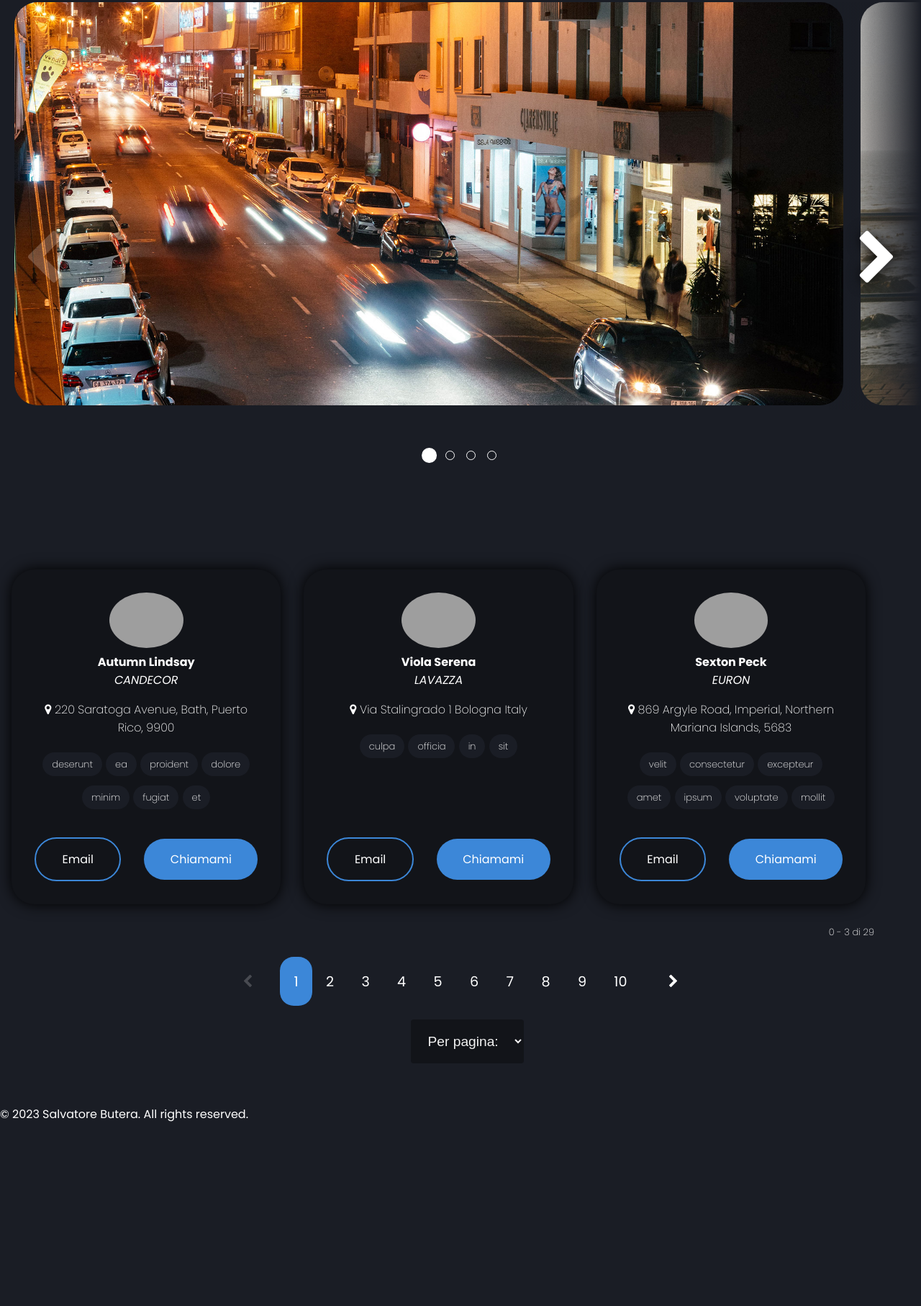
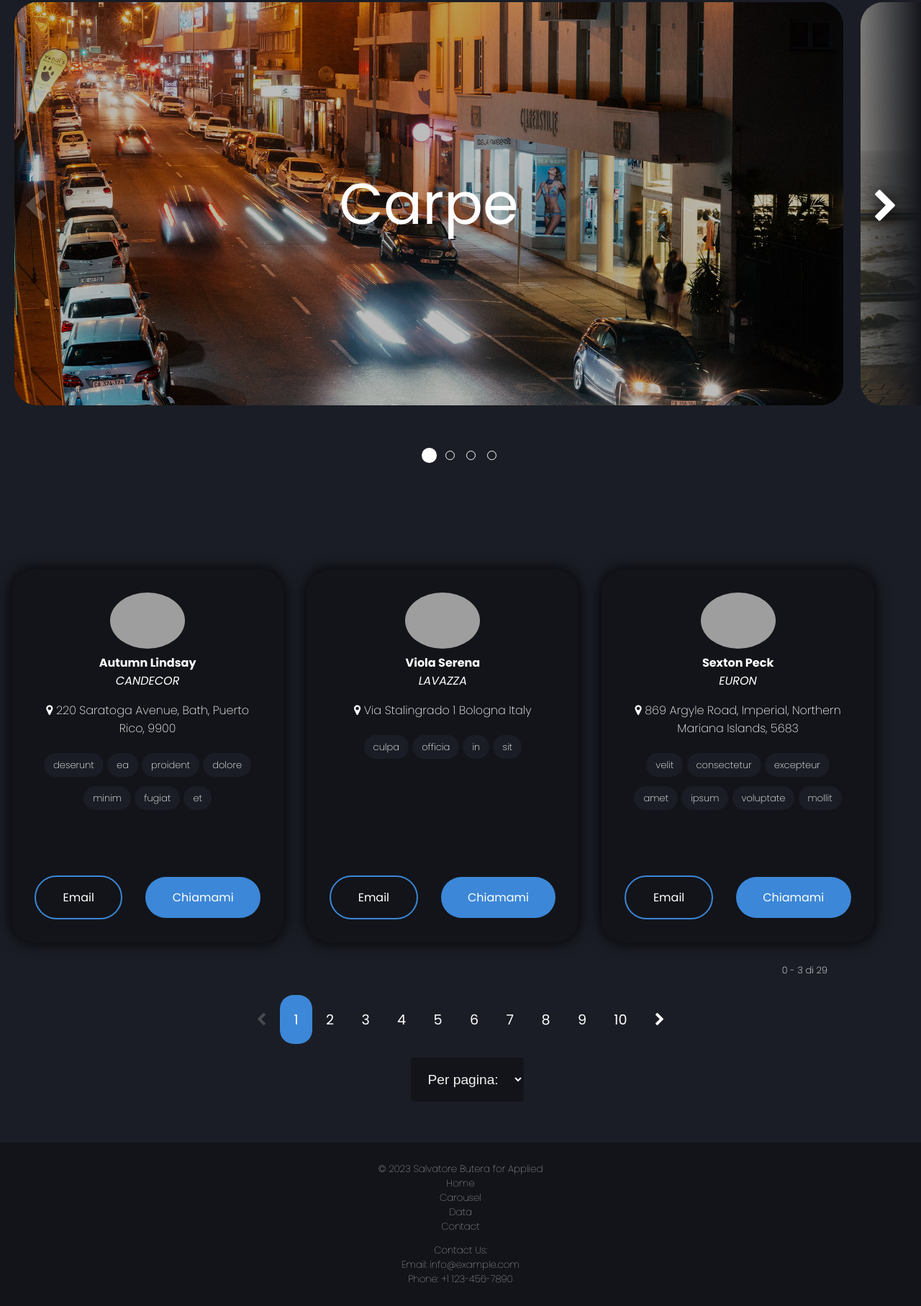
Before and after one commit to SalvatoreB98/applied, a website built with Vite: page index.html in a window 1280 px wide. Shown: the part 141-1955 px from the top of the page at 72% size. Before the commit the page ends 1701 px from the top, so only its background shows below. Built offline with nearby package versions, Linux system fonts and the light colour scheme; some packages are replaced by stand-ins of ours; grey boxes are pictures that could not be loaded.

Commit message:
Last commit

```diff
--- a/index.html
+++ b/index.html
@@ -2,13 +2,13 @@
 <html lang="en">
   <head>
     <meta charset="UTF-8" />
-    <link rel="icon" type="" href="" />
+    <link rel="icon" type="" href="/favonico.jpg" />
     <link rel="preconnect" href="https://fonts.googleapis.com">
     <link rel="preconnect" href="https://fonts.gstatic.com" crossorigin>
     <link href="https://fonts.googleapis.com/css2?family=Poppins:ital,wght@0,100;0,200;0,300;0,400;0,500;0,600;0,700;0,800;0,900;1,100;1,200;1,300;1,400;1,500;1,600;1,700;1,800;1,900&display=swap" rel="stylesheet">
     <link rel="stylesheet" href="https://cdnjs.cloudflare.com/ajax/libs/font-awesome/4.7.0/css/font-awesome.min.css">
     <meta name="viewport" content="width=device-width, initial-scale=1">
-    <title>Vite App</title>
+    <title>Salvatore Butera - Applied</title>
   </head>
   <body>
     <div id="app">
@@ -21,7 +21,7 @@
           <div class="buttons-container">
             <a class="menu-button lg" href="#data">Data</a>
             <a class="menu-button lg" href="#carousel">Carousel</a>
-            <a class="menu-button lg" href="#carousel">Footer</a>
+            <a class="menu-button lg" href="#footer">Footer</a>
             <a class="burger menu-button flex-center sm" href="#" ><i class="fa fa-bars" aria-hidden="true"></i></a>
           </div>
         </div>
@@ -51,10 +51,22 @@
           </button>
           <div class="imgs-container">
             <div class="imgs-scroller">
-              <div class="image" style="background-image: url(./assets/1.jpg)"></div>
-              <div class="image" style="background-image: url(./assets/2.jpg)"></div>
-              <div class="image" style="background-image: url(./assets/3.jpg)"></div>
-              <div class="image" style="background-image: url(./assets/4.jpg)"></div>
+              <div class="image" style="background-image: url(./assets/1.jpg)">
+                <div class="overlay-img"></div>
+                <div class="text-hero">Carpe</div>
+              </div>
+              <div class="image" style="background-image: url(./assets/2.jpg)">
+                <div class="overlay-img"></div>
+                <div class="text-hero">Diem</div>
+              </div>
+              <div class="image" style="background-image: url(./assets/3.jpg)">
+                <div class="overlay-img"></div>
+                <div class="text-hero">Vita</div>
+              </div>
+              <div class="image" style="background-image: url(./assets/4.jpg)">
+                <div class="overlay-img"></div>
+                <div class="text-hero">Brevis</div>
+              </div>
             </div>
             <div class="overlay"></div>
           </div>
@@ -70,10 +82,10 @@
         <div class="cards-container"></div>
         <div class="paginator padding">
           <div class="flex-center">
-            <div class="paginator-arrow arrow-left"> <i class="fa fa-chevron-left mr-1"></i></div>
+            <div class="paginator-arrow arrow-left"> <i class="fa fa-chevron-left"></i></div>
             <div class="indeces-container">
             </div>
-            <div class="paginator-arrow arrow-right"> <i class="fa fa-chevron-right ml-1"></i></div>
+            <div class="paginator-arrow arrow-right"> <i class="fa fa-chevron-right"></i></div>
           </div>
           <div class="select-pagination">
             <select name="items-page" id="items-page">
@@ -88,13 +100,24 @@
           <div class="results">--</div>
         </div>
       </section>
-      <footer>
-        <div>
-          <p>&copy; 2023 Salvatore Butera. All rights reserved.</p>
+      <footer id="footer">
+        <div class="container flex-center">
+          <div>
+            <p>&copy; 2023 Salvatore Butera for Applied</p>
+            <div><a href="#">Home</a></div>
+            <div><a href="#carousel">Carousel</a></div>
+            <div><a href="#data">Data</a></div>
+            <div><a href="#">Contact</a></div>
+          <div class="contact-info">
+            <p>Contact Us:</p>
+            <p>Email: info@example.com</p>
+            <p>Phone: +1 123-456-7890</p>
+          </div>
+          </div>
         </div>
       </footer>
+
     </div>
-
     <script type="module" src="/main.js"></script>
   </body>
 </html>
--- a/scripts/cards.js
+++ b/scripts/cards.js
@@ -18,18 +18,21 @@ data.getDataFromJson().then(((response) => {
   const arrowLeft = document.querySelector(".paginator-arrow.arrow-left");
 
 
-
   indexChange();
   updatePaginator();
   updateComponent();
   events();
+  requestAnimationFrame(update);
+
 
   /** FUNCTIONS DECLARATION */
   function updatePaginator() {
+
     pages =  Math.round(results / itemsPage);
+
     let toInject = ''
     if(data.isMobileDevice()){
-      toInject = `<span class="page-index">${pageIndex + 1}</span>`
+      toInject = `<span data-value=${pageIndex} class="page-index">${pageIndex + 1}</span>`
     } else{
       for (let i = 0; i < pages; i++) {
         toInject += `<span data-value=${i} class="page-index ${i == pageIndex ? 'primary' : ''}">${i + 1}</span>`
@@ -39,6 +42,7 @@ data.getDataFromJson().then(((response) => {
     document.querySelectorAll(".page-index").forEach((page)=>{
       page.addEventListener("click",(e)=>{
         const selectedIndex = parseInt(e.target.getAttribute("data-value", 10));
+        if(selectedIndex !== pageIndex){
           const prevIndex = pageIndex
           pageIndex = selectedIndex;
           indexChange();
@@ -46,6 +50,7 @@ data.getDataFromJson().then(((response) => {
               addScrollClassForAnimation("scroll-right")
           } else {
               addScrollClassForAnimation("scroll-left")
+          }
         }
       })
     })
@@ -96,13 +101,14 @@ data.getDataFromJson().then(((response) => {
     });
 
     cardsContainer.innerHTML = htmlComponents;
+
     let cardsArray = document.querySelectorAll(".card");
 
     setTimeout(() => {
       cardsArray.forEach(card => {
         card.classList.add("active");
       });
-    }, 10);
+    }, 20);
   }
 
   function indexChange() {
@@ -152,6 +158,14 @@ data.getDataFromJson().then(((response) => {
       pageIndex = 0;
       indexChange();
     })
+  }
 
+  function update() {
+    requestAnimationFrame(update);
   }
+
+  window.addEventListener("resize", (e)=>{
+    updateComponent();
+    updatePaginator();
+  })
 }));
--- a/scripts/carousel.js
+++ b/scripts/carousel.js
@@ -84,4 +84,4 @@ window.addEventListener("load", () => {
         }
       })
     }
-  });
+});
--- a/scripts/data.js
+++ b/scripts/data.js
@@ -1,14 +1,16 @@
 export default class Data {
     constructor(){
+
     }
 
-    getDataFromJson() {
-        return fetch('data.json')
-          .then(response => response.json())
-          .catch(error => {
-            // Handle any errors
-            console.error('Error:', error);
-          });
+    async getDataFromJson() {
+        try {
+        const response = await fetch('data.json');
+        return await response.json();
+      } catch (error) {
+        // Handle any errors
+        console.error('Error:', error);
+      }
     }
     isMobileDevice() {
       const mobileWidthThreshold = 768; // Adjust this threshold value as needed
--- a/styles/animations.css
+++ b/styles/animations.css
@@ -11,7 +11,7 @@
     transition: all 0.1s ease-in-out;
 }
 .menu-button:hover{
-    background-color: #191c24;
+    background-color: #121419;
 }
 .circle{
     transition: all 0.2s ease-in-out;
@@ -30,26 +30,41 @@
 .mobile-menu .expanded a{
     padding: 5em;
 }
-.page-index{
-    display: inline-block;
-    transition: all 0.3s ease-in-out;
-}
 .page-index.primary{
     animation: bounce 0.3s cubic-bezier(.26,.2,.19,.97) 1 ;
 }
 .card{
-    opacity: 0;
-    transition: all 0.4s cubic-bezier(0,.4,.28,.99);
+
+    transition: all 0.5s cubic-bezier(.43,.02,.33,.98);
 }
 .scroll-left{
+    opacity: 0;
     transform: translateX(400px);
 }
 .scroll-right{
+    opacity: 0;
     transform: translateX(-400px);
 }
 .card.active{
     opacity: 1;
     transform: translateX(0);
+}
+footer a{
+    display: inline-block;
+    transition: transform 0.2s ease-in-out;
+}
+footer a:hover{
+    transform: scale(1.2);
+}
+.page-index, .arrow-right, .arrow-left, circle{
+    display: inline-block;
+    transition: all 0.2s ease-out;
+}
+.page-index:hover, .arrow-right:hover, .arrow-left:hover, .circle:hover{
+    transform: scale(1.6);
+}
+.page-index.primary:hover{
+    transform: scale(1);
 }
  /** KEYFRAMES */
 @keyframes bounce {
@@ -62,4 +77,4 @@
     100% {
       transform: scale(1);
     }
-  }
+}
--- a/styles/card.css
+++ b/styles/card.css
@@ -1,17 +1,18 @@
 .cards-container{
     display: flex;
     flex-wrap: wrap;
+    min-height: 550px;
 }
 .card{
     margin: 1em;
     padding: 1em;
-    width: calc(33% - 3em);
+    width: calc(33.3% - 3em);
     display: flex;
     flex-direction: column;
     align-items: center;
     border-radius: 2em;
     overflow: hidden;
-    background-color: #121419;
+    background-color: var(--dark-color);
     color: white;
     filter: drop-shadow(0px 0px 10px black);
 }
@@ -84,6 +85,8 @@
     cursor: pointer;
 }
 .select-pagination{
+    position: absolute;
+    left: 0;
     display: flex;
     justify-content: center;
     align-items: center;
@@ -97,7 +100,7 @@
     font-weight: 200;
     font-size: small;
     position: absolute;
-    right: 5em;
+    right: 10em;
     top: 1em;
 
 }
--- a/styles/navbar.css
+++ b/styles/navbar.css
@@ -26,5 +26,7 @@ navbar{
 }
 
 @media screen and (max-width: 1024px) {
-
+    .logo{
+        max-width: 100px;
+    }
 }
--- a/styles/root.css
+++ b/styles/root.css
@@ -4,5 +4,6 @@
     --font-size-large: 24px;
     --spacing: 3em;
     --navbar-height: 80px;
-    --navbar-color: #242733
+    --navbar-color: #242733;
+    --dark-color: #121419;
 }
--- a/styles/style.css
+++ b/styles/style.css
@@ -14,6 +14,9 @@ button{
   font: inherit;
   text-decoration: none;
   cursor: pointer;
+}
+html{
+  overflow-x: hidden;
 }
 /** MAIN **/
 html {
@@ -48,8 +51,30 @@ body{
   width: 100vw;
   position: relative;
 }
+.overlay-img, .text-hero{
+  position: absolute;
+}
+.text-hero{
+  font-size: 5em;
+  display: flex;
+  justify-content: center;
+  align-items: center;
+  z-index: 5;
+  top: 0;
+  bottom: 0;
+  left: 0;
+  right: 0;
+}
+.text-hero{
+  background-color: rgba(0, 0, 0, 0.261);
+  z-index: 4;
+  top: 0;
+  bottom: 0;
+  left: 0;
+  right: 0;
+}
 #carousel i[class^="fa"] {
-  font-size: 5em;
+  font-size: 3em;
   filter: drop-shadow(1px 1px 10px black);
 }
 .imgs-container{
@@ -58,6 +83,7 @@ body{
   overflow: hidden;
 }
 .image{
+  position: relative;
   margin-left: 20px;
   border-radius: 2em;
   display: inline-block;
@@ -66,10 +92,10 @@ body{
   background-repeat: no-repeat;
   background-position: center;
   background-size: cover;
+  overflow: hidden;
 }
 .arrow-container{
-  z-index: 4;
-  top: 50%;
+  z-index: 6;
   position: absolute;
   color: white;
   margin: 1em;
@@ -87,14 +113,27 @@ body{
   background: linear-gradient(90deg, #ffffff00 0%, #ffffff00 90%, var(--secondary-color) 100%);
 }
 .imgs-scroller{
-  overflow-x: scroll;
+  overflow-x: hidden;
   position: relative;
   scroll-behavior: smooth;
 }
 .circle-container{
   cursor: pointer;
+  padding: 0.5em;
 }
 #data{
 
   margin-top: 5em;
 }
+footer a{
+  color: white;
+}
+footer{
+  font-weight: 100;
+  font-size: smaller;
+  text-align: center;
+  background-color: var(--dark-color);
+}
+.contact-info{
+  margin-top: 1em;
+}
--- a/styles/utilities.css
+++ b/styles/utilities.css
@@ -83,7 +83,7 @@
 }
 select {
     margin-left: 1em;
-    background-color: #1a1d25;
+    background-color: var(--dark-color);
     color: #f2f2f2;
     border: none;
     border-radius: 4px;
@@ -103,7 +103,7 @@ select:focus {
 
 /* Styling the options */
 select option {
-    background-color: #1a1d25;
+    background-color: var(--dark-color);
     color: #f2f2f2;
     padding: 1em;
     margin: 1em;
--- a/styles/webkit.css
+++ b/styles/webkit.css
@@ -1,23 +1,12 @@
 ::-webkit-scrollbar {
-    width: 0;
-    height: 0;
+    width: 10px;
+    height: 10px;
 }
-@media screen and (-webkit-min-device-pixel-ratio:0) {
-    body {
-      -webkit-text-size-adjust: 100%;
-    }
-    html {
-      touch-action: manipulation;
-    }
+::-webkit-scrollbar-thumb {
+  background: black;
+  border-radius: 1em;
 }
-@viewport {
-    zoom: 1.0 !important;
-    user-zoom: fixed !important;
-    max-zoom: 1.0 !important;
-    min-zoom: 1.0 !important;
-  }
 
-  /* Optionally, you can disable pinch zooming as well */
-  html {
-    touch-action: manipulation;
-  }
+::-webkit-scrollbar-thumb:hover {
+  background: rgb(62, 82, 96);
+}
```
Also changed, not shown: scripts/touch.js (added, +53 -0 lines), main.js (line endings or trailing spaces), public/favonico.jpg (added), readme.md. Lines whose indentation alone changed are shown as unchanged.
